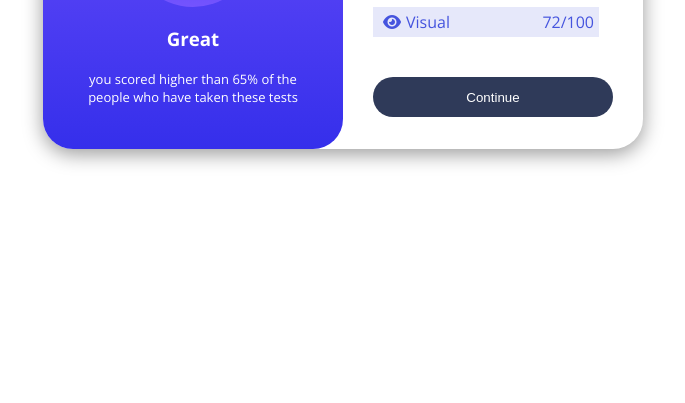
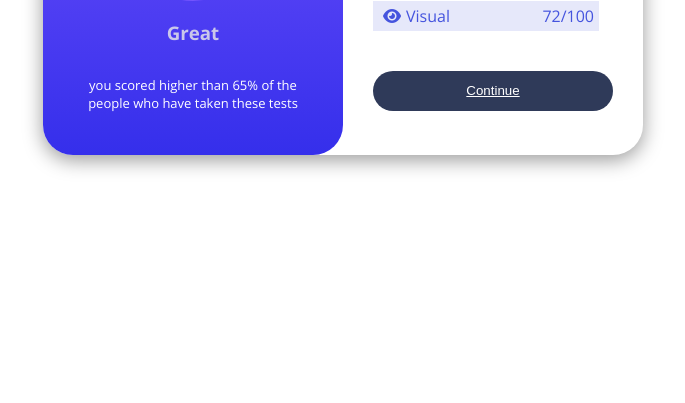
Before and after one commit to prakhar585/Result-Summary-Card, a plain HTML site: page index.html in a window 1280 px wide. Shown: the part 397-800 px from the top of the page, without its empty margins (297-982 px from the left). Drawn offline with nearby package versions, Linux system fonts and the light colour scheme.

Commit message:
updated button properties

```diff
--- a/index.html
+++ b/index.html
@@ -33,8 +33,8 @@
             <h1>76</h1>
             <p>of 100</p>
           </div>
+          <h3>Great</h3>
           <div class="conclusion">
-            <h3>Great</h3>
             <p>
               you scored higher than 65% of the people who have taken these
               tests
@@ -61,7 +61,9 @@
               <div>72/100</div>
             </div>
           </div>
-          <button class="btn">Continue</button>
+          <button class="btn">
+            <a href="/next-page" class="btn">Continue</a>
+          </button>
         </div>
       </div>
     </section>
--- a/styles.css
+++ b/styles.css
@@ -120,6 +120,11 @@ body{
     font-size: small;
 }
 
+.btn:focus {
+  outline: 2px solid #9333ea;   /* purple outline */
+  outline-offset: 3px;
+}
+
 
 
 @media screen and (max-width: 600px) {
```
